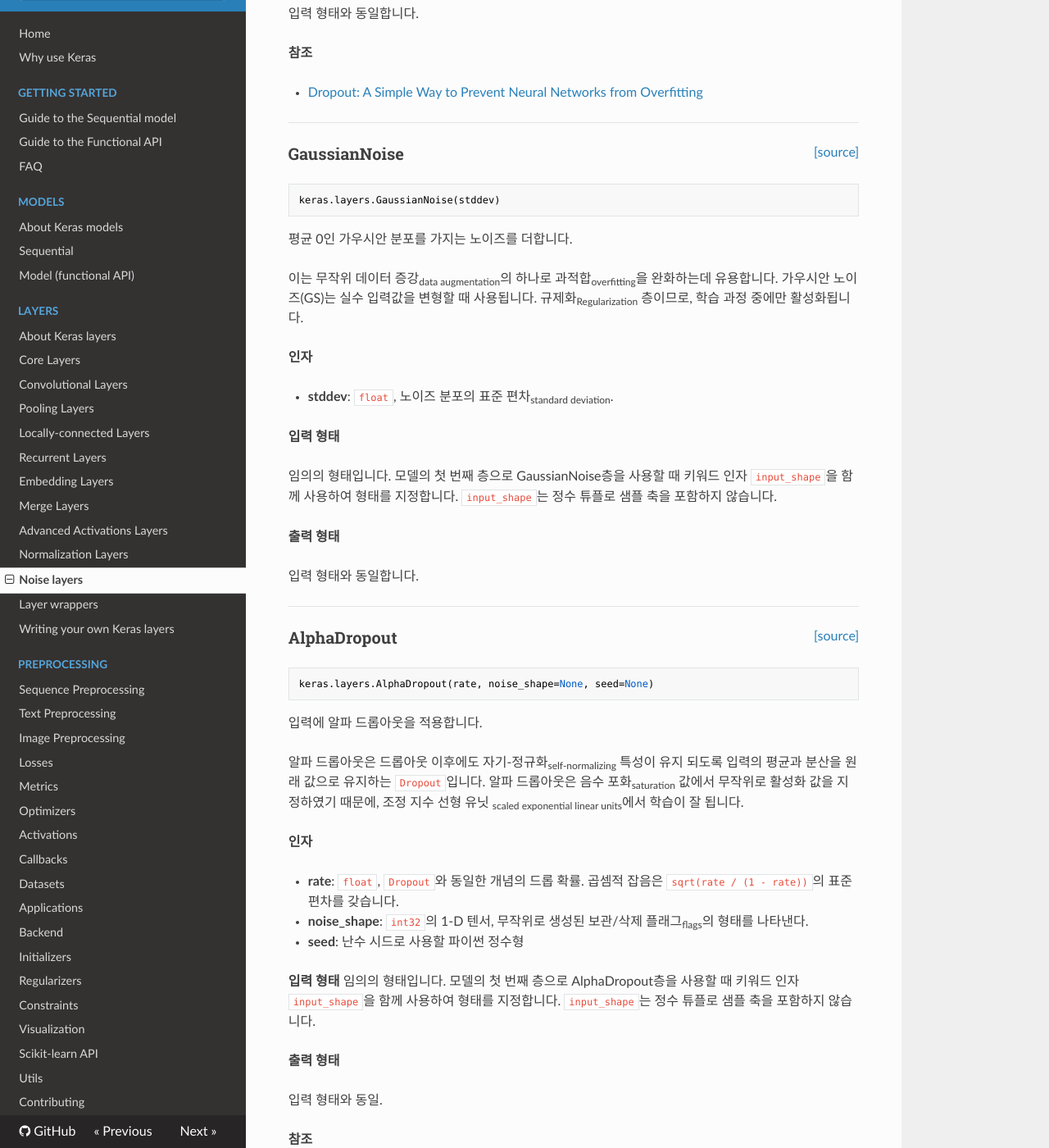
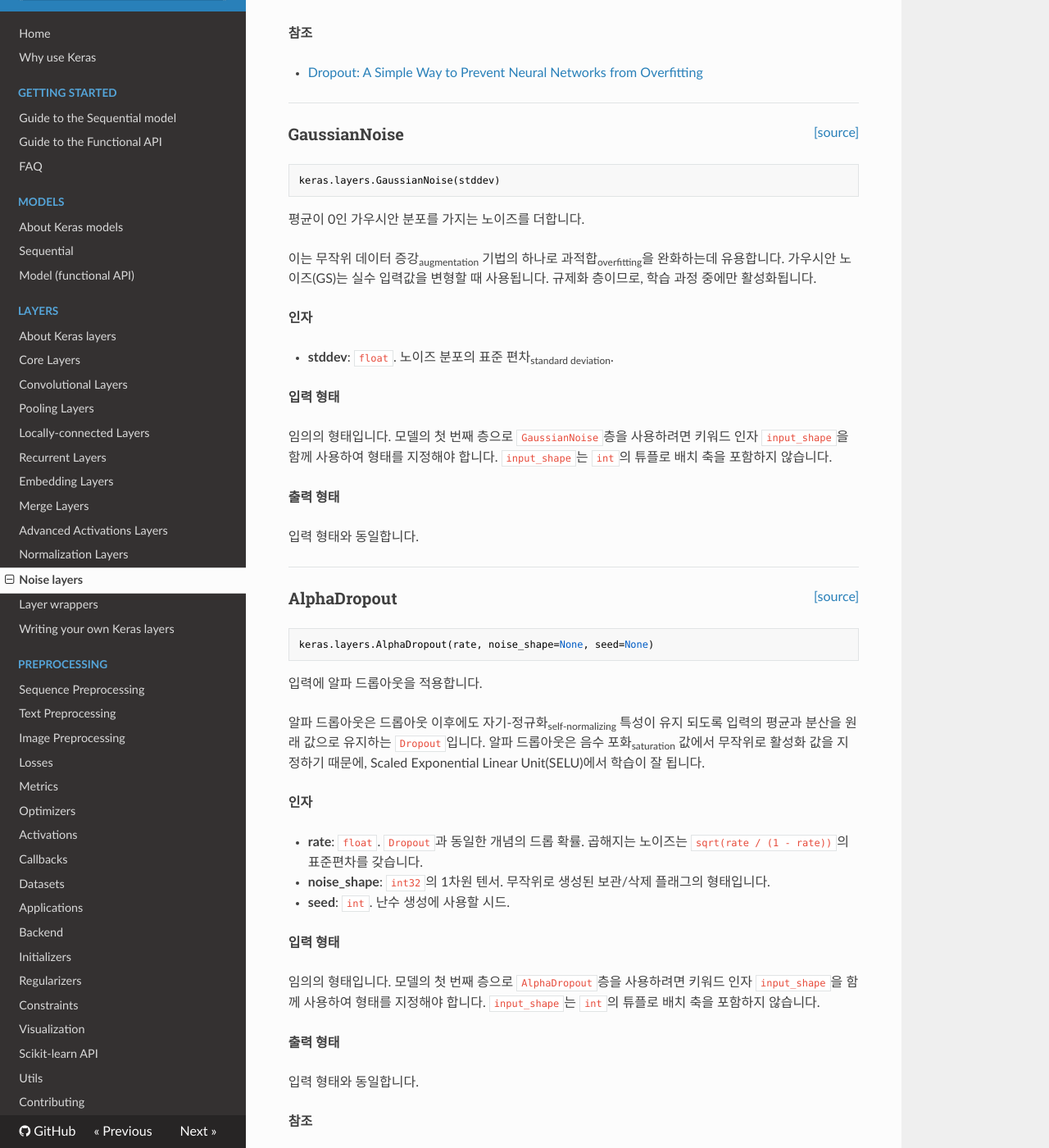
Before and after one commit to keras-team/keras-docs-ko, an MkDocs documentation site: the page built from sources/layers/noise.md, in a window 1280 px wide and 1400 px high, scrolled down 611 px. Shown: the whole window at 82% size. Built offline with MkDocs 1.6.1, drawn with Linux system fonts in a browser that asks for light colours; nearby versions of some CDN libraries; some of the changed text lies outside the part shown.

Commit message:
Update noise.md

````diff
--- a/sources/layers/noise.md
+++ b/sources/layers/noise.md
@@ -6,20 +6,19 @@
 keras.layers.GaussianDropout(rate)
 ```
 
-평균 1인 가우시안 분포를 가지는 노이즈를 곱합니다.
+평균이 1인 가우시안 분포를 가지는 노이즈를 곱합니다.
 
-규제화 층이므로, 학습 과정 중에만 활성화됩니다.
+규제화<sub>regularization</sub> 층이므로, 학습 과정 중에만 활성화됩니다.
 
 __인자__
 
-- __rate__: `float`, `Dropout`와 동일한 개념의 드롭 확률.
-    이 곱셈적 노이즈는 `sqrt(rate / (1 - rate))`의 표준편차를 갖습니다.
+- __rate__: `float`. `Dropout`과 동일한 개념의 드롭 확률. 곱해지는 노이즈는 `sqrt(rate / (1 - rate))`의 표준편차를 갖습니다.
 
 __입력 형태__
 
-임의의 형태입니다. 모델의 첫 번째 층으로 GaussianDropout층을
-사용할 때 키워드 인자 `input_shape`을 함께 사용하여 형태를 지정합니다.
-`input_shape`는 정수 튜플<sub>tuple of integers</sub>로 샘플 축을 포함하지 않습니다.
+임의의 형태입니다. 모델의 첫 번째 층으로 `GaussianDropout`층을
+사용하려면 키워드 인자 `input_shape`을 함께 사용하여 형태를 지정해야 합니다.
+`input_shape`는 `int`의 튜플로 배치 축을 포함하지 않습니다.
 
 __출력 형태__
 
@@ -40,22 +39,22 @@
 keras.layers.GaussianNoise(stddev)
 ```
 
-평균 0인 가우시안 분포를 가지는 노이즈를 더합니다.
+평균이 0인 가우시안 분포를 가지는 노이즈를 더합니다.
 
-이는 무작위 데이터 증강<sub>data augmentation</sub>의 하나로 과적합<sub>overfitting</sub>을 완화하는데 유용합니다.
+이는 무작위 데이터 증강<sub>augmentation</sub> 기법의 하나로 과적합<sub>overfitting</sub>을 완화하는데 유용합니다.
 가우시안 노이즈(GS)는 실수 입력값을 변형할 때 사용됩니다.
-규제화<sub>Regularization</sub> 층이므로, 학습 과정 중에만 활성화됩니다.
+규제화 층이므로, 학습 과정 중에만 활성화됩니다.
 
 __인자__
 
-- __stddev__: `float`, 노이즈 분포의 표준 편차<sub>standard deviation</sub>.
+- __stddev__: `float`. 노이즈 분포의 표준 편차<sub>standard deviation</sub>.
 
 
 __입력 형태__
 
-임의의 형태입니다. 모델의 첫 번째 층으로 GaussianNoise층을
-사용할 때 키워드 인자 `input_shape`을 함께 사용하여 형태를 지정합니다.
-`input_shape`는 정수 튜플로 샘플 축을 포함하지 않습니다.
+임의의 형태입니다. 모델의 첫 번째 층으로 `GaussianNoise`층을
+사용하려면 키워드 인자 `input_shape`을 함께 사용하여 형태를 지정해야 합니다.
+`input_shape`는 `int`의 튜플로 배치 축을 포함하지 않습니다.
 
 __출력 형태__
 
@@ -76,28 +75,29 @@
 
 알파 드롭아웃은 드롭아웃 이후에도 자기-정규화<sub>self-normalizing</sub> 특성이 유지
 되도록 입력의 평균과 분산을 원래 값으로 유지하는 `Dropout`입니다.
-알파 드롭아웃은 음수 포화<sub>saturation</sub> 값에서 무작위로 활성화 값을 지정하였기 때문에,
-조정 지수 선형 유닛 <sub>scaled exponential linear units</sub>에서 학습이 잘 됩니다.
+알파 드롭아웃은 음수 포화<sub>saturation</sub> 값에서 무작위로 활성화 값을 지정하기 때문에,
+Scaled Exponential Linear Unit(SELU)에서 학습이 잘 됩니다.
 
 
 
 __인자__
 
-- __rate__: `float`, `Dropout`와 동일한 개념의 드롭 확률.
-    곱셈적 잡음은 `sqrt(rate / (1 - rate))`의 표준편차를 갖습니다.
+- __rate__: `float`. `Dropout`과 동일한 개념의 드롭 확률. 곱해지는 노이즈는 `sqrt(rate / (1 - rate))`의 표준편차를 갖습니다.
 
-- __noise_shape__:  `int32`의 1-D 텐서, 무작위로 생성된 보관/삭제 플래그<sub>flags</sub>의 형태를 나타낸다.
+- __noise_shape__:  `int32`의 1차원 텐서. 무작위로 생성된 보관/삭제 플래그의 형태입니다.
 
-- __seed__: 난수 시드로 사용할 파이썬 정수형
+- __seed__: `int`. 난수 생성에 사용할 시드.
+
 
 __입력 형태__
-임의의 형태입니다. 모델의 첫 번째 층으로 AlphaDropout층을
-사용할 때 키워드 인자 `input_shape`을 함께 사용하여 형태를 지정합니다.
-`input_shape`는 정수 튜플로 샘플 축을 포함하지 않습니다.
+
+임의의 형태입니다. 모델의 첫 번째 층으로 `AlphaDropout`층을
+사용하려면 키워드 인자 `input_shape`을 함께 사용하여 형태를 지정해야 합니다.
+`input_shape`는 `int`의 튜플로 배치 축을 포함하지 않습니다.
 
 __출력 형태__
 
-입력 형태와 동일.
+입력 형태와 동일합니다.
 
 __참조__
 
````
